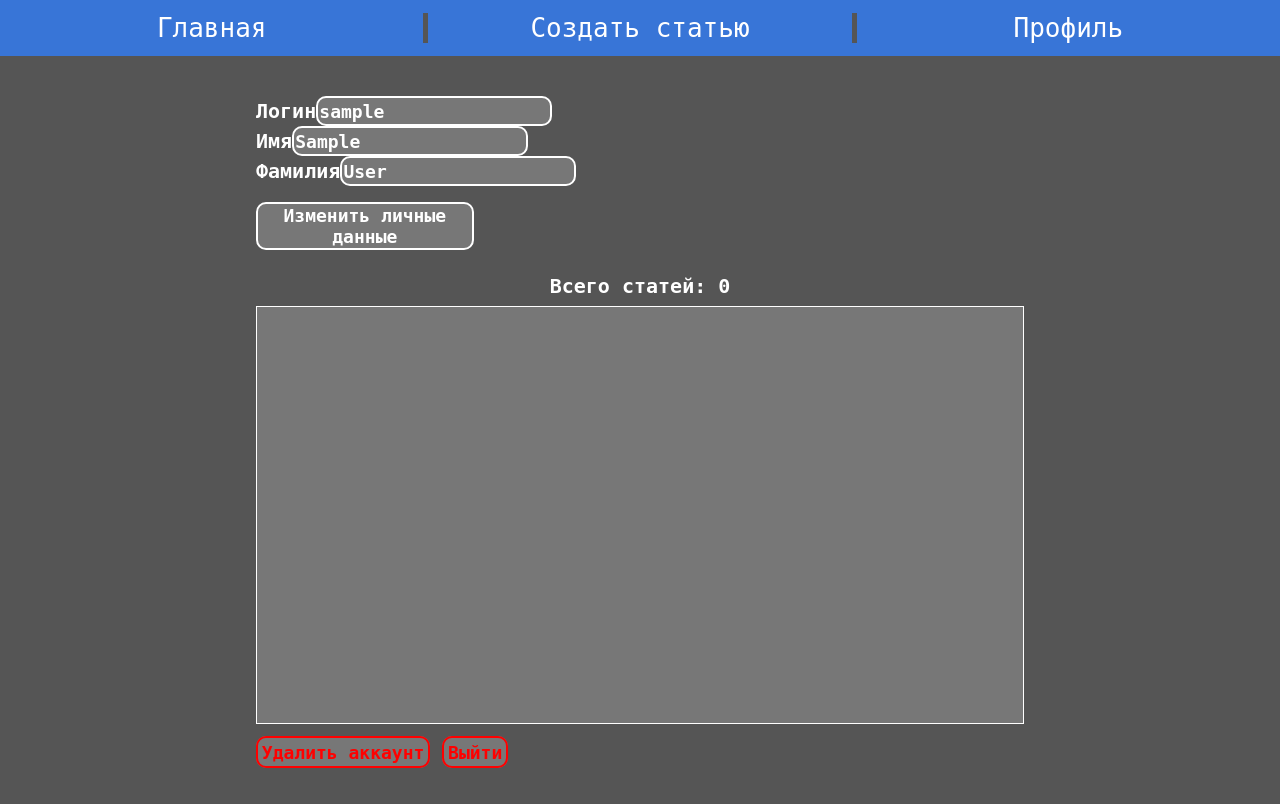
After one commit to Neekeech24/iTechArt_blog, a Django app: page /accounts/profile/1 in a window 1280 px wide. The commit adds this page. Run offline with Django 3.2, Linux system fonts and the light colour scheme; the visitor is signed in with stand-in values (Sample User, id 1); data comes from the database, SQL or seed files in the repository; data that the repository does not hold is empty.

Commit message:
Added login/logout/register/delete functions and templates

```diff
--- a/blog_app/urls.py
+++ b/blog_app/urls.py
@@ -1,8 +1,15 @@
-from django.urls import path
-from .views import main_page, article_detail, create_article
+from django.urls import path, include
+from .views import main_page, article_detail, create_article,\
+    profile_detail, delete_profile, user_profile, registration
+from django.contrib.auth import urls
 
 urlpatterns = [
     path('', main_page, name='main_page'),
     path('article/<article_id>', article_detail, name='article_detail'),
     path('create_article', create_article, name='create_article'),
+    path('accounts/', include(urls)),
+    path('accounts/profile/', user_profile, name='user_profile'),
+    path('accounts/profile/<user_id>', profile_detail, name='profile_detail'),
+    path('delete_profile', delete_profile, name='delete_profile'),
+    path('registration', registration, name='registration')
 ]
--- a/blog_app/views.py
+++ b/blog_app/views.py
@@ -1,8 +1,10 @@
+from django.contrib.auth import logout, authenticate, login
 from django.contrib.auth.decorators import login_required
-from django.core.exceptions import ObjectDoesNotExist
-from django.shortcuts import render
+from django.contrib.auth.models import User
+from django.db.utils import IntegrityError
+from django.shortcuts import render, get_object_or_404, redirect
 from .models import Article
-from .forms import CreateArticleForm
+from .forms import CreateArticleForm, UpdateUserForm
 
 
 # Create your views here.
@@ -10,20 +12,9 @@ def main_page(request):
     return render(request, 'user/main.html', context={'articles': Article.objects.all(), 'user': request.user})
 
 
-def login(request):
-    pass
-
-
-def logout(request):
-    pass
-
-
 def article_detail(request, article_id):
-    try:
-        article = Article.objects.get(id=article_id)
-        return render(request, 'user/article_detail.html', context={'article': article})
-    except ObjectDoesNotExist:
-        return render(request, '404.html')
+    article = get_object_or_404(Article.objects.select_related('author'), id=article_id)
+    return render(request, 'user/article_detail.html', context={'article': article})
 
 
 @login_required
@@ -37,3 +28,44 @@ def create_article(request):
         else:
             form = CreateArticleForm()
     return render(request, 'user/create_article.html', context={'form': form})
+
+
+@login_required
+def profile_detail(request, user_id):
+    user = get_object_or_404(User.objects.prefetch_related('article_set'), id=user_id)
+    if request.method == 'POST':
+        form = UpdateUserForm(instance=user, data=request.POST)
+        if form.is_valid():
+            form.save()
+    return render(request, 'user/profile_detail.html', context={'user': user})
+
+
+@login_required
+def user_profile(request):
+    return redirect('profile_detail', user_id=request.user.id)
+
+
+@login_required
+def delete_profile(request):
+    user = get_object_or_404(User, id=request.user.id)
+    logout(request)
+    user.delete()
+    return redirect('main_page')
+
+
+def registration(request):
+    if request.method == 'POST':
+        if request.POST.get('password') == request.POST.get('password2'):
+            try:
+                user = User.objects.create(username=request.POST.get('username'))
+                user.set_password(request.POST.get('password'))
+                user.save()
+                new_user = authenticate(username=request.POST.get('username'),
+                                        password=request.POST.get('password'))
+                login(request, new_user)
+                return redirect('user_profile')
+            except IntegrityError:
+                return render(request, 'registration/registration.html', context={'unique_username':True})
+        else:
+            return render(request, 'registration/registration.html', context={'confirm_password':True})
+    return render(request, 'registration/registration.html')
--- a/iTechArt/settings.py
+++ b/iTechArt/settings.py
@@ -27,7 +27,7 @@ SECRET_KEY = 'u54yp+#-6o8u)6v8%*s8xz-!y%q4ug369i#j2)*2q9jbfby(@o'
 # SECURITY WARNING: don't run with debug turned on in production!
 DEBUG = True
 
-ALLOWED_HOSTS = []
+ALLOWED_HOSTS = ['127.0.0.1', ]
 
 
 # Application definition
--- a/static/css/main.css
+++ b/static/css/main.css
@@ -1,6 +1,10 @@
 * {
     margin: 0;
     padding: 0;
+}
+
+.global {
+    box-sizing: border-box;
 }
 
 body {
@@ -12,7 +16,7 @@ body {
 
 .header {
     background-color: #3875d7;
-    width: 100vw;
+    width: 100%;
     height: 7vh;
     position: relative;
     font-family: monospace;
--- /dev/null
+++ b/static/css/profile.css
@@ -0,0 +1,102 @@
+ul {
+    list-style: none;
+}
+
+a {
+    text-decoration: none;
+    color: white;
+}
+
+.profile, .info-input, .info-button, .delete-button {
+    font-family: monospace;
+    color: white;
+    font-size: 20px;
+    font-weight: bold;
+}
+
+.info-input, .info-button {
+    font-size: 18px;
+}
+
+.profile {
+    width: 60vw;
+    display: flex;
+    flex-direction: column;
+    margin: 5vh auto;
+}
+
+.user-articles {
+    margin-top: 3vh;
+}
+
+
+.user-articles .articles-count {
+    text-align: center;
+}
+
+.article-block {
+    margin-top: 1vh;
+    border: 1px white solid;
+    background-color: #777777;
+    padding: 1%;
+    height: 50vh;
+    overflow: auto;
+}
+
+.article-list li {
+    display: flex;
+    justify-content: space-between;
+    border-top: 1px solid white;
+}
+
+.article-list li:first-of-type {
+    border-top: none;
+}
+
+.user-form {
+    width: 17vw;
+}
+
+.info-list {
+    width: 17vw;
+    display: flex;
+    flex-direction: column;
+    justify-content: space-between;
+}
+
+.info-list li {
+    display: flex;
+    justify-content: space-between;
+}
+
+.info-label {
+    line-height: 150%;
+}
+
+.info-input, .info-button, .delete-button {
+    background-color: #777777;
+    color: white;
+    border: 2px solid white;
+    border-radius: 10px;
+    padding: 0.5%;
+}
+
+.info-button:focus, .info-input:focus, .delete-button:focus {
+    outline: none;
+}
+
+.info-button {
+    display: flex;
+    margin: 2vh auto 0 auto;
+}
+
+.bottom-section {
+    margin-top: 2vh;
+}
+
+.delete-button {
+    border: 2px red solid;
+    color: red;
+    font-size: 18px;
+    background-color: #777777;
+}
--- a/templates/404.html
+++ b/templates/404.html
@@ -1,5 +1,5 @@
 {% extends 'user/main.html' %}
 {% block content %}
     <h1 style="color: white; font-size: 60px; text-align: center; margin-top: 20px">404</h1>
-    <h2 style="color: white; font-size: 30px; text-align: center;">Данной статьи не существует</h2>
+    <h2 style="color: white; font-size: 30px; text-align: center;">По указанному адресу страницы не существует</h2>
 {% endblock %}
--- /dev/null
+++ b/templates/registration/logged_out.html
@@ -0,0 +1,4 @@
+{% extends '../user/main.html' %}
+{% block content %}
+    <h1 style="color: white; font-family: monospace; text-align: center; margin-top: 5vh;">Вы вышли из аккаунта. До скорой встречи!</h1>
+{% endblock %}
--- a/templates/user/main.html
+++ b/templates/user/main.html
@@ -4,6 +4,8 @@
 <head>
     <meta charset="UTF-8">
     <link rel="stylesheet" href="{% static 'css/main.css' %}">
+    {% block css %}
+    {% endblock %}
     <title>Главная страница</title>
 </head>
 <body>
@@ -12,9 +14,9 @@
         <li><a href="{% url 'main_page' %}">Главная</a></li>
         <li><a href="{% url 'create_article' %}">Создать статью</a></li>
         {% if user.is_authenticated %}
-            <li><a href="#">Профиль</a></li>
+            <li><a href="{% url 'profile_detail' user_id=request.user.id %}">Профиль</a></li>
         {% else %}
-            <li><a href="#">Войти</a></li>
+            <li><a href="{% url 'login' %}">Войти</a></li>
         {% endif %}
     </ul>
 </div>
--- /dev/null
+++ b/templates/user/profile_detail.html
@@ -0,0 +1,63 @@
+{% extends 'user/main.html' %}
+{% load static %}
+{% block css %}
+    <link rel="stylesheet" href="{% static 'css/profile.css' %}">
+{% endblock %}
+{% block content %}
+    <div class="profile">
+        <div class="user-info">
+            {% if user.id == request.user.id %}
+                <form method="post" class="user-form">
+                    {% csrf_token %}
+                    <ul class="info-list">
+                        <li>
+                            <label for="id_login" class="info-label">Логин</label>
+                            <input id="id_login" name="username" class="info-input" value="{{ user.username }}">
+                        </li>
+                        <li>
+                            <label for="id_first_name" class="info-label">Имя</label>
+                            <input id="id_first_name" name="first_name" class="info-input"
+                                   value="{{ user.first_name }}">
+                        </li>
+                        <li>
+                            <label for="id_last_name" class="info-label">Фамилия</label>
+                            <input id="id_last_name" name="last_name" class="info-input" value="{{ user.last_name }}">
+                        </li>
+                    </ul>
+                    <button class="info-button" type="submit">Изменить личные данные</button>
+                </form>
+            {% else %}
+                <ul class="info-list">
+                    <li>Логин: {{ user.username }}</li>
+                    {% if user.first_name %}
+                        <li>Имя: {{ user.first_name }}</li>
+                    {% endif %}
+                    {% if user.last_name %}
+                        <li>Фамилия: {{ user.last_name }}</li>
+                    {% endif %}
+                </ul>
+            {% endif %}
+        </div>
+        <div class="user-articles">
+            <p class="articles-count">Всего статей: {{ user.article_set.count }}</p>
+            <div class="article-block">
+                <ul class="article-list">
+                    {% for article in user.article_set.all %}
+                        <li>
+                            <a class="article-link" href="{% url 'article_detail' article_id=article.id %}">
+                                {{ article.theme }}
+                            </a>
+                            {{ article.pub_date|date:"d.m.Y H:i" }}
+                        </li>
+                    {% endfor %}
+                </ul>
+            </div>
+        </div>
+        {% if user.id == request.user.id %}
+            <div class="bottom-section">
+                <a class="delete-button" href="{% url 'delete_profile' %}">Удалить аккаунт</a>
+                <a class="delete-button" href="{% url 'logout' %}">Выйти</a>
+            </div>
+        {% endif %}
+    </div>
+{% endblock %}
```
Also changed, not shown: blog_app/forms.py (+11 -0 lines), static/css/article_detail.css (added, +26 -0 lines), static/css/create_article.css (added, +58 -0 lines), static/css/login.css (added, +79 -0 lines), templates/registration/login.html (added, +44 -0 lines), templates/registration/registration.html (added, +37 -0 lines), templates/user/article_detail.html (+18 -2 lines), templates/user/create_article.html (+22 -14 lines), 1 other file.
